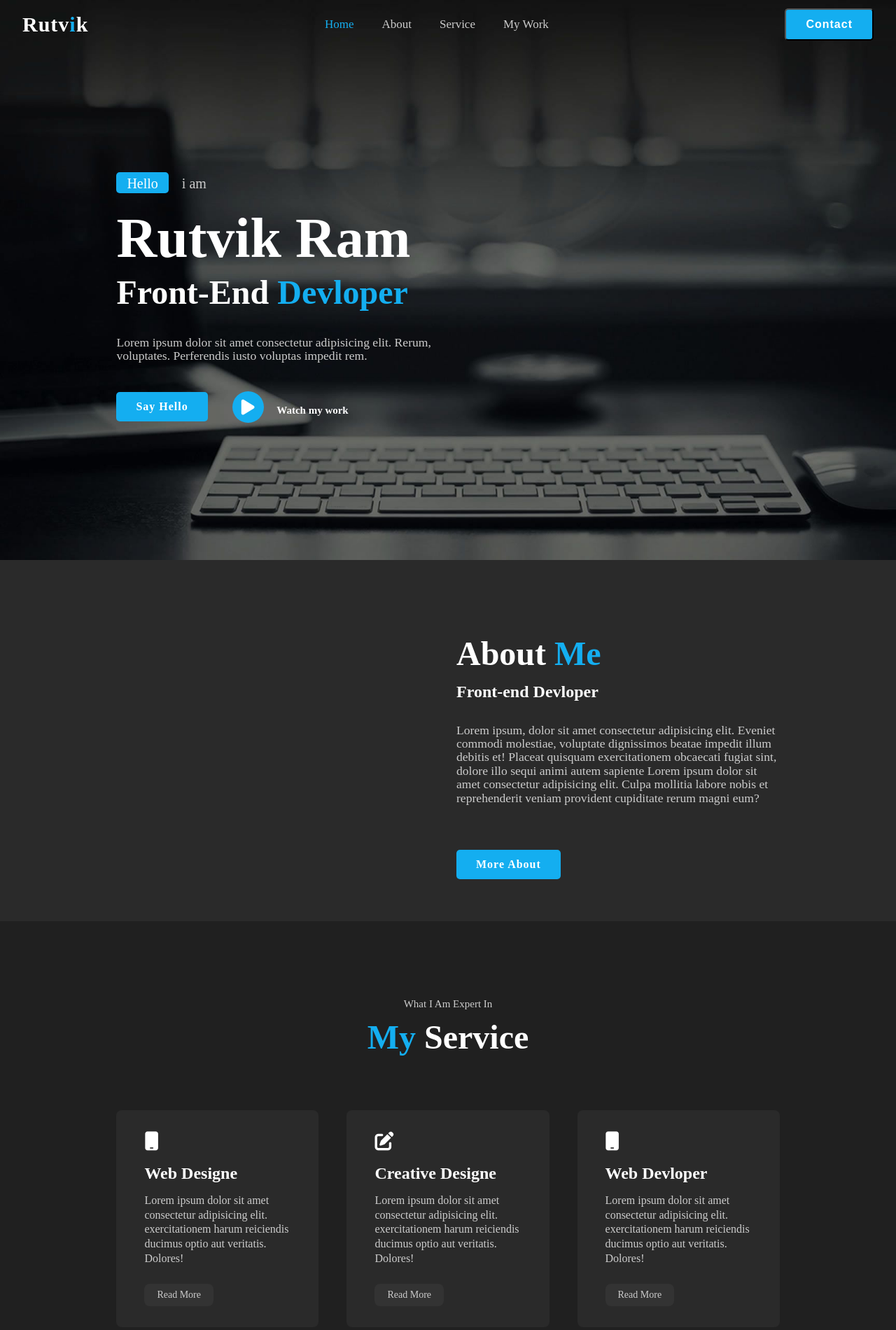
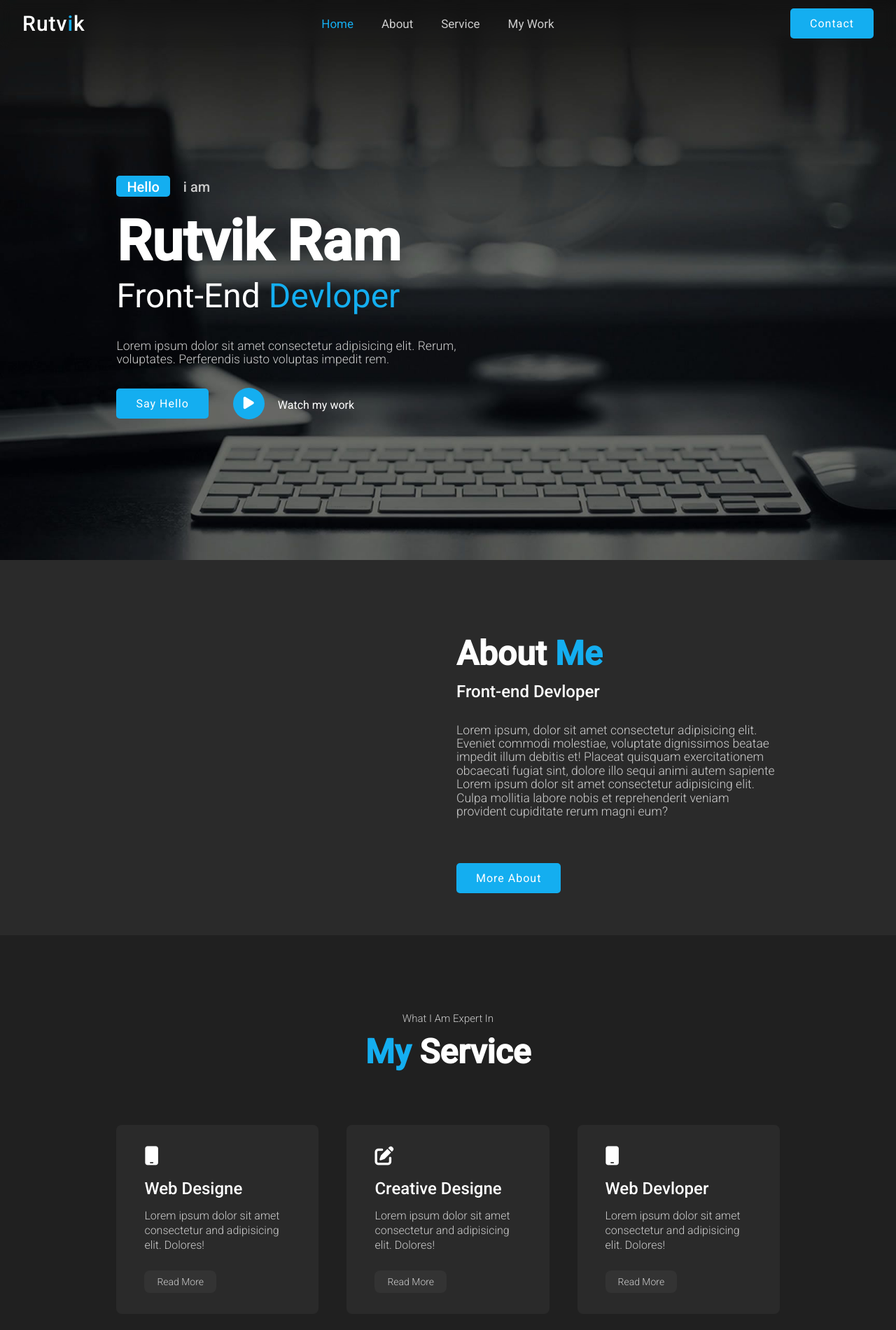
Before and after one commit to Rutvikram/Portfolio, a plain HTML site: page index.html in a window 1280 px wide. Shown: the top 1900 px of the page at 70% size. Drawn offline with nearby package versions, Linux system fonts and the light colour scheme.

Commit message:
portfolio

```diff
--- a/index.html
+++ b/index.html
@@ -13,6 +13,9 @@
     <script src="https://cdnjs.cloudflare.com/ajax/libs/jquery/3.6.4/jquery.min.js"
         integrity="sha512-pumBsjNRGGqkPzKHndZMaAG+bir374sORyzM3uulLV14lN5LyykqNk8eEeUlUkB3U0M4FApyaHraT65ihJhDpQ=="
         crossorigin="anonymous" referrerpolicy="no-referrer"></script>
+    <style>
+        @import url('https://fonts.googleapis.com/css2?family=Roboto:wght@100;300;400;500&display=swap');
+    </style>
 </head>
 
 <body>
@@ -31,7 +34,7 @@
                 <li><a href="#portfolio">My Work</a></li>
             </ul>
         </nav>
-        <button class="btn ">Contact</button>
+        <a class="btn" href="#contact"> Contact</a>
         <i id="menu-icon" class=" i-con fa-solid fa-bars "></i>
     </header>
     <!-- Home  section -->
@@ -80,8 +83,7 @@
                     <i class="fa-solid fa-mobile"></i>
                 </div>
                 <h3>Web Designe</h3>
-                <p>Lorem ipsum dolor sit amet consectetur adipisicing elit. exercitationem
-                    harum reiciendis ducimus optio aut veritatis. Dolores!</p>
+                <p>Lorem ipsum dolor sit amet consectetur and adipisicing elit. Dolores!</p>
                 <a href="#" class="read">Read More</a>
             </div>
             <div class="box">
@@ -89,8 +91,7 @@
                     <i class="fa-solid fa-pen-to-square"></i>
                 </div>
                 <h3>Creative Designe</h3>
-                <p>Lorem ipsum dolor sit amet consectetur adipisicing elit. exercitationem
-                    harum reiciendis ducimus optio aut veritatis. Dolores!</p>
+                <p>Lorem ipsum dolor sit amet consectetur and adipisicing elit. Dolores!</p>
                 <a href="#" class="read">Read More</a>
             </div>
             <div class="box">
@@ -98,8 +99,7 @@
                     <i class="fa-solid fa-mobile"></i>
                 </div>
                 <h3>Web Devloper</h3>
-                <p>Lorem ipsum dolor sit amet consectetur adipisicing elit. exercitationem
-                    harum reiciendis ducimus optio aut veritatis. Dolores!</p>
+                <p>Lorem ipsum dolor sit amet consectetur  and adipisicing elit. Dolores!</p>
                 <a href="#" class="read">Read More</a>
             </div>
         </div>
@@ -219,8 +219,8 @@
         //     // console.log("call");
         // }
 
-        $(document).ready(function(){
-            $('#menu-icon').click(function(){
+        $(document).ready(function () {
+            $('#menu-icon').click(function () {
                 $('ul').toggleClass('open');
             })
         });
--- a/style.css
+++ b/style.css
@@ -2,6 +2,7 @@
     margin: 0;
     padding: 0;
     box-sizing: border-box;
+    font-family: 'Roboto', sans-serif;
 }
 
 :root {
@@ -15,19 +16,20 @@
     --p-font: 1.1rem;
 }
 
-html::-webkit-scrollbar{
+html::-webkit-scrollbar {
     width: .7rem;
 }
 
-html::-webkit-scrollbar-track{
+html::-webkit-scrollbar-track {
     background: transparent;
 }
-html::-webkit-scrollbar-thumb{
+
+html::-webkit-scrollbar-thumb {
     background-color: #14aef0;
     border-radius: 5px;
 }
 
-body::-webkit-scrollbar-track{
+body::-webkit-scrollbar-track {
     background-color: aqua;
 
 }
@@ -41,13 +43,14 @@ body {
     color: var(--text-color);
 }
 
+
 header {
 
     position: fixed;
     width: 100%;
     top: 0;
     right: 0;
-    z-index: 1;
+    z-index: 20;
     display: flex;
     align-items: center;
     justify-content: space-between;
@@ -55,13 +58,14 @@ header {
     padding: 22px 10%;
     border-bottom: 1px solid transparent;
     transition: all .45s ease;
+    backdrop-filter: blur(8px);
 }
 
 .logo {
 
     color: var(--text-color);
     font-size: 30px;
-    font-weight: 700;
+    font-weight: 500;
     letter-spacing: 1px;
     text-decoration: none;
 }
@@ -82,7 +86,7 @@ nav ul li {
 .navlist a {
     color: var(--second-color);
     font-size: 17px;
-    font-weight: 500;
+    font-weight: 400;
     margin: 0 20px;
     transition: all .50s ease;
     text-decoration: none;
@@ -167,7 +171,7 @@ section {
     color: var(--text-color);
     margin: 0 0 35px;
     font-size: 3rem;
-    font-weight: 700;
+    font-weight: 400;
     line-height: 1.1;
 
 }
@@ -176,7 +180,8 @@ section {
     color: var(--second-color);
     font-size: var(--p-font);
     line-height: 1.1;
-    margin-bottom: 40px;
+    margin-bottom: 30px;
+    font-weight: 300;
 }
 
 .Button {
@@ -194,9 +199,10 @@ section {
     color: var(--text-color);
     font-size: 1rem;
     letter-spacing: 1px;
-    font-weight: 600;
+    font-weight: 400;
     transition: all .45s ease;
     text-decoration: none;
+    border: none;
 }
 
 .btn:hover {
@@ -207,8 +213,8 @@ section {
     display: inline-flex;
     align-items: center;
     justify-content: center;
-    font-size: 15px;
-    font-weight: 600;
+    font-size: 16px;
+    font-weight: 400;
     color: var(--text-color);
     margin-left: 35px;
     text-decoration: none;
@@ -225,7 +231,7 @@ section {
     text-decoration: none;
     align-items: center;
     justify-content: center;
-    font-size: 25px;
+    font-size: 20px;
     border-radius: 50%;
     margin-right: 15px;
     transition: all .45s ease;
@@ -236,7 +242,7 @@ section {
 }
 
 header.sticky {
-    background:  var(--bg-color);
+    background: transparent;
     border-bottom: 1px solid #ffffff1a;
     padding: 12px 15%;
     /* border: none; */
@@ -265,7 +271,7 @@ header.sticky {
 
 .about-text h4 {
     font-size: 24px;
-    font-weight: 600;
+    font-weight: 500;
     color: var(--text-color);
     line-height: 1.7;
     margin: 10px 0 25px;
@@ -276,6 +282,7 @@ header.sticky {
     color: var(--second-color);
     font-size: var(--p-font);
     line-height: 1.1;
+    font-weight: 300;
     margin-bottom: 4rem;
 }
 
@@ -292,6 +299,7 @@ header.sticky {
     color: var(--second-color);
     font-size: 15px;
     margin-bottom: 15px;
+    font-weight: 300;
 
 }
 
@@ -324,7 +332,7 @@ header.sticky {
 
 .box h3 {
     font-size: 24px;
-    font-weight: 600;
+    font-weight: 500;
     color: var(--text-color);
     margin-bottom: 15px;
 
@@ -335,6 +343,7 @@ header.sticky {
     font-size: 1rem;
     line-height: 1.3;
     margin-bottom: 25px;
+    font-weight: 300;
 
 }
 
@@ -344,7 +353,7 @@ header.sticky {
     background: #333333;
     color: var(--second-color);
     font-size: 14px;
-    font-weight: 500;
+    font-weight: 300;
     border-radius: 8px;
     transition: all .45s ease;
     text-decoration: none;
@@ -405,7 +414,7 @@ header.sticky {
 
 .layer h5 {
     font-size: 20px;
-    font-weight: 600;
+    font-weight: 500;
     margin-bottom: 15px;
 
 }
@@ -414,6 +423,7 @@ header.sticky {
     color: var(--second-color);
     font-size: 1rem;
     line-height: 1.3;
+    font-weight: 300;
 }
 
 .layer i {
@@ -450,13 +460,14 @@ header.sticky {
     color: var(--text-color);
     margin: 18px 0;
     font-size: 20px;
-    font-weight: 600;
+    font-weight: 500;
 
 }
 
 .contact-text h2 {
     font-size: var(--h2-font);
     line-height: 1;
+    font-weight: 500;
 }
 
 .contact-text p {
@@ -464,6 +475,7 @@ header.sticky {
     font-size: var(--p-font);
     line-height: 1.8;
     margin-bottom: 30px;
+    font-weight:300;
 
 }
 
@@ -484,6 +496,7 @@ header.sticky {
     font-size: 14px;
     transition: all .45s ease;
     text-decoration: none;
+    font-weight: 300;
 }
 
 .list li a:hover {
@@ -550,7 +563,8 @@ form textarea {
     cursor: pointer;
 
 }
-.contact-icon a{
+
+.contact-icon a {
     text-decoration: none;
 }
 
@@ -573,10 +587,11 @@ form textarea {
     background: var(--main-color);
 }
 
-.home-text{
+.home-text {
     width: 100%;
 
 }
+
 @media (max-width: 1480px) {
     header {
         padding: 12px 2.5%;
@@ -606,42 +621,47 @@ form textarea {
 
     }
 
-    .home-text h3{
-        font-size: 2.5rem;
+    .home-text h3 {
+        font-size: 2rem;
 
     }
-    .Home{
+
+    .Home {
         height: 100vh;
 
     }
 }
 
-@media (max-width: 920px){
-    .About{
+@media (max-width: 920px) {
+    .About {
         grid-template-columns: 1fr;
 
     }
-    .about-img{
+
+    .about-img {
         text-align: center;
         order: 2;
 
     }
-    .about-img img{
+
+    .about-img img {
         width: 100%;
         height: auto;
         max-width: 100%;
 
     }
-    .Contact{
+
+    .Contact {
         grid-template-columns: 1fr;
     }
 }
 
-@media (max-width: 840px){
-    #menu-icon{
+@media (max-width: 840px) {
+    #menu-icon {
         display: block;
     }
-    .navlist{
+
+    .navlist {
         position: absolute;
         top: -300px;
         right: 0;
@@ -653,7 +673,7 @@ form textarea {
         transition: all .45s ease;
     }
 
-    .navlist a{
+    .navlist a {
         display: block;
         margin: 17px;
         font-size: 20px;
@@ -661,36 +681,37 @@ form textarea {
         color: var(--text-color);
     }
 
-    .navlist a:hover{
+    .navlist a:hover {
         color: var(--main-color);
 
     }
 
-    .navlist a.active{
+    .navlist a.active {
         color: var(--text-color);
     }
 
-    .open{
+    .open {
         top: 100%;
     }
-    .home-text{
+
+    .home-text {
         width: 100%;
 
     }
 }
 
-@media(max-width:576px){
-    .home-text{
+@media(max-width:576px) {
+    .home-text {
         width: 100%;
 
     }
 
-    .home-text h3{
+    .home-text h3 {
         font-size: 1rem;
 
     }
 
-    .home-text h1{
+    .home-text h1 {
         font-size: 3rem;
 
     }
@@ -701,7 +722,7 @@ form textarea {
         font-size: 14px;
     }
 
-    .btn{
+    .btn {
         display: inline-block;
         padding: 8px 10px;
         background-color: var(--main-color);
```
Lines whose indentation alone changed are shown as unchanged.
